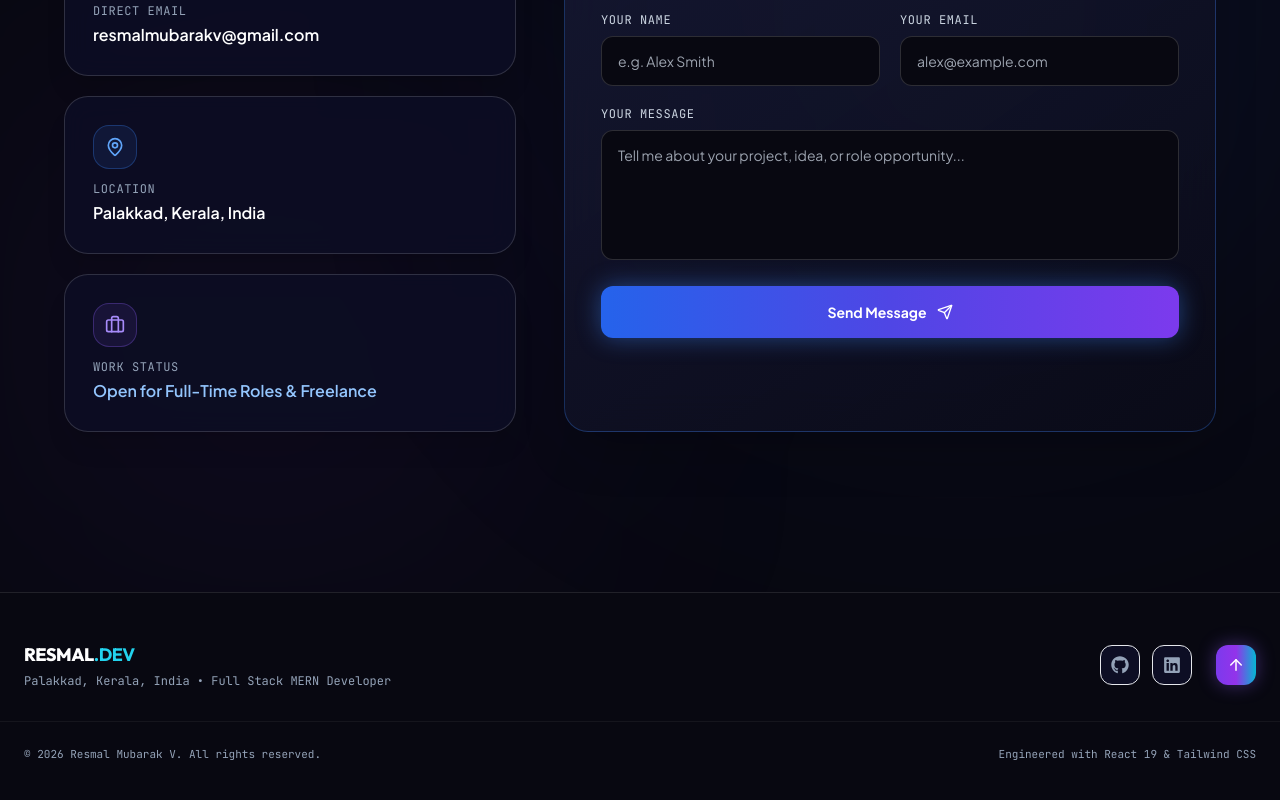
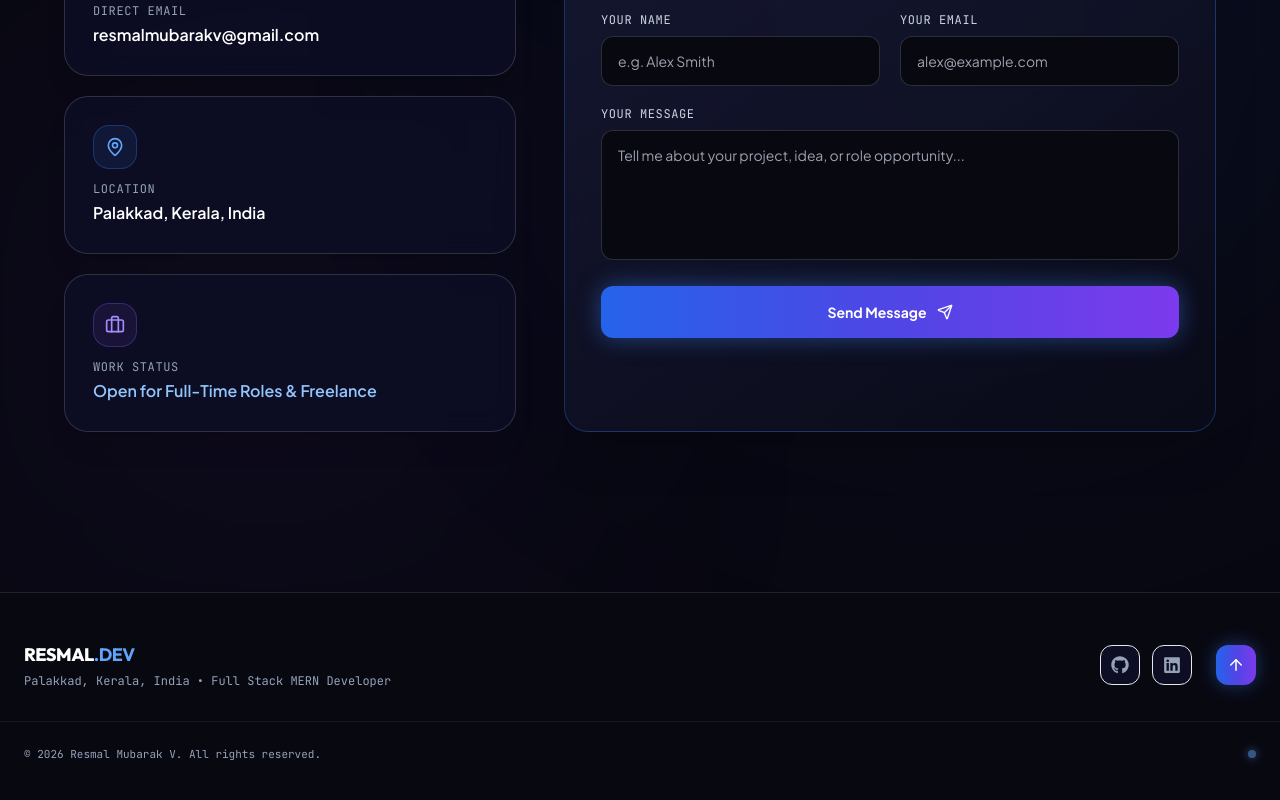
Before and after one commit to ResmalMubarakV/portfolio, a React (Vite) app: page / in a window 1280 px wide. Shown: the part 10832-11632 px from the top of the page. Built offline with nearby package versions, Linux system fonts and the light colour scheme.

Commit message:
refactor: simplify footer layout and harmonize color theme

```diff
--- a/src/components/Footer.jsx
+++ b/src/components/Footer.jsx
@@ -14,7 +14,7 @@ const Footer = () => {
         {/* BRAND & LOCATION */}
         <div className="text-center md:text-left">
           <a href="#home" className="font-display font-black text-lg text-white tracking-tight">
-            RESMAL<span className="text-cyan-400 font-bold">.DEV</span>
+            RESMAL<span className="text-blue-400 font-bold">.DEV</span>
           </a>
           <p className="text-slate-400 mt-1">
             Palakkad, Kerala, India • Full Stack MERN Developer
@@ -29,7 +29,7 @@ const Footer = () => {
               target="_blank"
               rel="noopener noreferrer"
               aria-label="GitHub Profile"
-              className="w-10 h-10 rounded-xl bg-[#0d0e24] border border-white/12 text-slate-400 hover:text-white hover:border-violet-400/50 hover:bg-[#14162e] flex items-center justify-center transition-all duration-300 hover:scale-110"
+              className="w-10 h-10 rounded-xl bg-[#0d0e24] border border-white/12 text-slate-400 hover:text-white hover:border-blue-400/50 hover:bg-[#14162e] flex items-center justify-center transition-all duration-300 hover:scale-110"
             >
               <FaGithub size={18} />
             </a>
@@ -39,7 +39,7 @@ const Footer = () => {
               target="_blank"
               rel="noopener noreferrer"
               aria-label="LinkedIn Profile"
-              className="w-10 h-10 rounded-xl bg-[#0d0e24] border border-white/12 text-slate-400 hover:text-cyan-400 hover:border-cyan-400/50 hover:bg-[#14162e] flex items-center justify-center transition-all duration-300 hover:scale-110"
+              className="w-10 h-10 rounded-xl bg-[#0d0e24] border border-white/12 text-slate-400 hover:text-blue-400 hover:border-blue-400/50 hover:bg-[#14162e] flex items-center justify-center transition-all duration-300 hover:scale-110"
             >
               <FaLinkedin size={18} />
             </a>
@@ -48,7 +48,7 @@ const Footer = () => {
           <button
             onClick={scrollToTop}
             aria-label="Scroll to top"
-            className="w-10 h-10 rounded-xl bg-gradient-to-r from-violet-600 via-purple-600 to-cyan-500 text-white font-bold flex items-center justify-center shadow-[0_0_18px_rgba(139,92,246,0.4)] hover:scale-110 active:scale-95 transition-all duration-300"
+            className="w-10 h-10 rounded-xl bg-gradient-to-r from-blue-600 via-indigo-600 to-violet-600 text-white font-bold flex items-center justify-center shadow-[0_0_18px_rgba(59,130,246,0.4)] hover:scale-110 active:scale-95 transition-all duration-300"
           >
             <ArrowUp size={18} />
           </button>
@@ -56,9 +56,9 @@ const Footer = () => {
 
       </div>
 
-      <div className="max-w-7xl mx-auto px-4 sm:px-6 mt-8 pt-6 border-t border-white/5 flex flex-col sm:flex-row items-center justify-between gap-3 text-[11px] text-slate-400">
+      <div className="max-w-7xl mx-auto px-4 sm:px-6 mt-8 pt-6 border-t border-white/5 flex items-center justify-between text-[11px] text-slate-400">
         <p>© {new Date().getFullYear()} Resmal Mubarak V. All rights reserved.</p>
-        <p>Engineered with React 19 & Tailwind CSS</p>
+        <span className="w-2 h-2 rounded-full bg-blue-400 animate-pulse shadow-[0_0_8px_#60a5fa]" />
       </div>
     </footer>
   );
```
